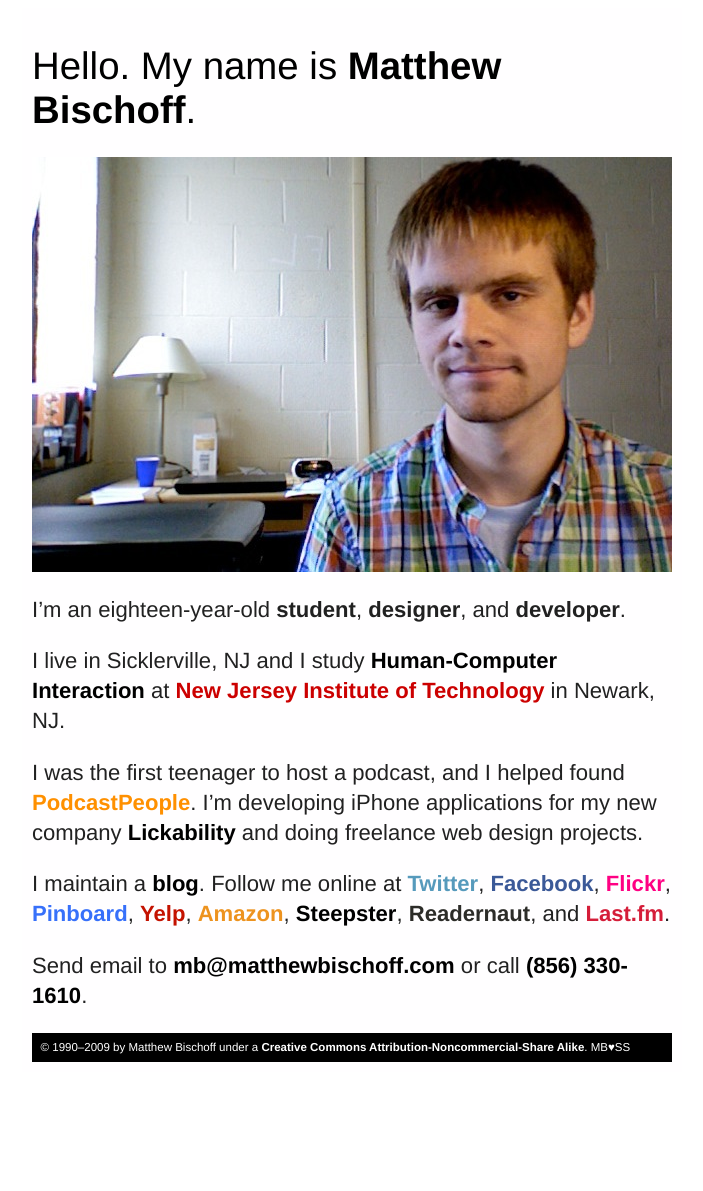
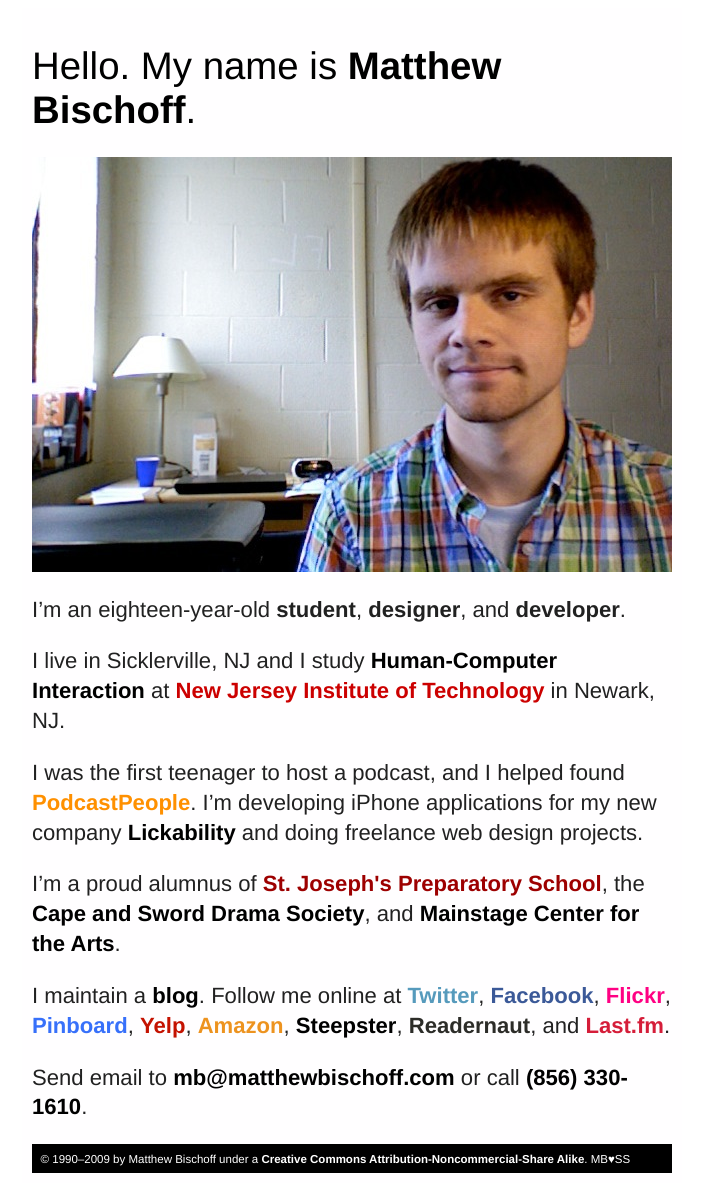
Before and after one commit to mbbischoff/website, a Jekyll site: the page index.html, which Jekyll copies as it is, in a window 1280 px wide. Shown: the whole page, without its empty margins (288-991 px from the left). Built offline with Jekyll 4.4.1, drawn with Linux system fonts in a browser that asks for light colours; before the commit the page ends 1080 px from its top, so only the background shows below that.

Commit message:
New paragraph

```diff
--- a/index.html
+++ b/index.html
@@ -46,7 +46,7 @@
 		I was the first teenager to host a podcast, and I helped found <a class="podcastpeople" href="http://podcastpeople.com">PodcastPeople</a>. I&rsquo;m developing iPhone applications for my new company <a href="http://lickability.net">Lickability</a> and doing freelance web design projects.
 	</p>
 
-	<!--<p>I&rsquo;m a proud alumnus of <a class="sjprep" href="http://sjprep.org">St. Joseph's Preparatory School</a>, the <a href="http://sjprep.org/theater">Cape and Sword Drama Society</a>, and Mainstage Center for the Arts.-->
+	<p>I&rsquo;m a proud alumnus of <a class="sjprep" href="http://sjprep.org">St. Joseph's Preparatory School</a>, the <a href="http://sjprep.org/theater">Cape and Sword Drama Society</a>, and <a href="http://mainstage.org">Mainstage Center for the Arts</a>.
 
 	<p>I maintain a <a href="http://hypertexty.com">blog</a>. Follow me online at <a class="twitter" href="http://twitter.com/mb">Twitter</a>, <a class="facebook" href="http://facebook.com/matthewbischoff">Facebook</a>, <a class="flickr" href="http://flickr.com/photos/mattb">Flickr</a>, <a class="pinboard" herf="http://pinboard.in/u:mattb/">Pinboard</a>, <a class="yelp" href="http://www.yelp.com/user_details?userid=zkamNMEjihh3zN7lC7_WVw">Yelp</a>, <a class="amazon" href=" http://amzn.com/w/ZVSKBZXQEEUH">Amazon</a>, <a href="http://steepster.com/matthewbischoff">Steepster</a>, <a class="readernaut" href="http://readernaut.com/mb/">Readernaut</a>, and <a class="lastfm" href="http://www.last.fm/user/Magicpop">Last.fm</a>.
 
```
